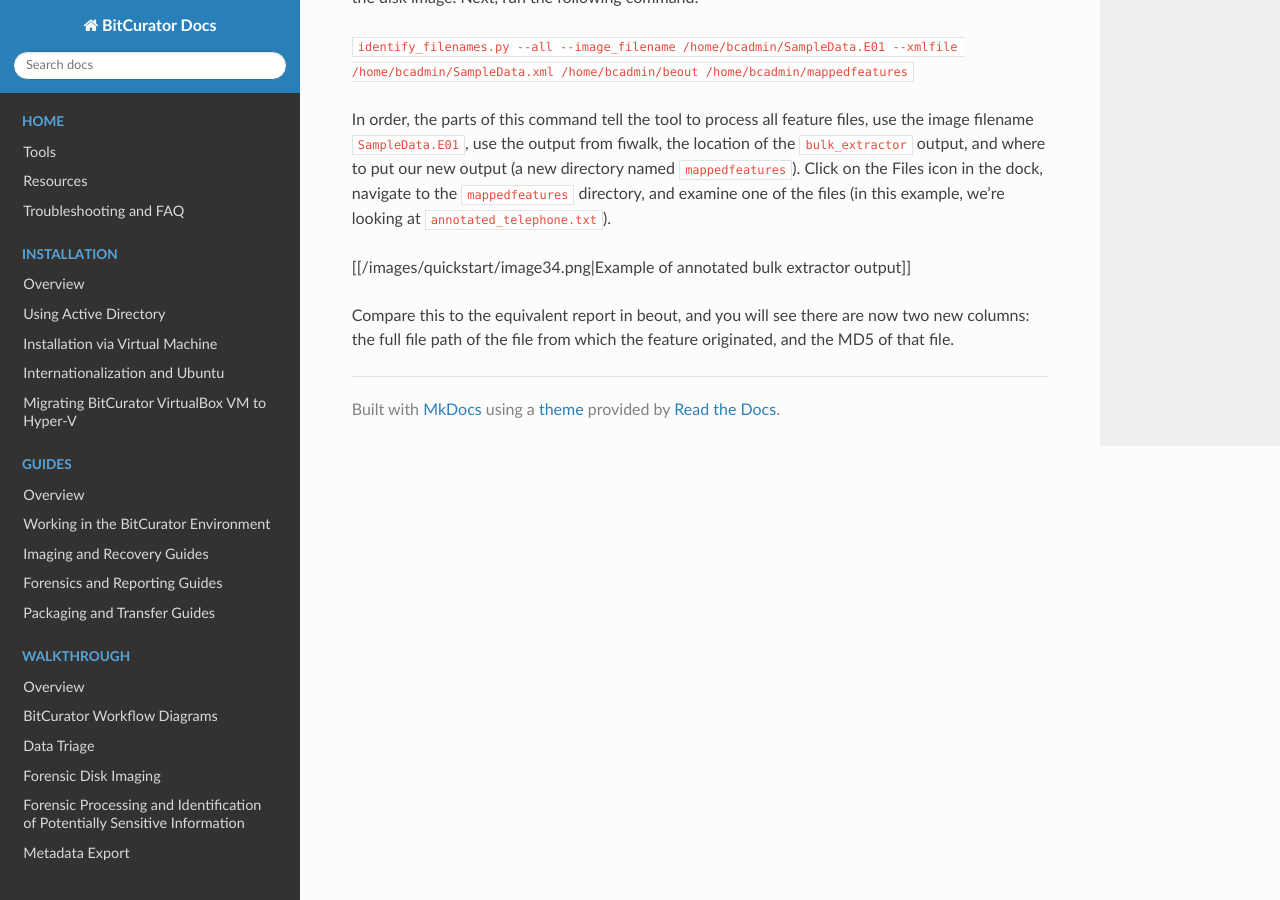
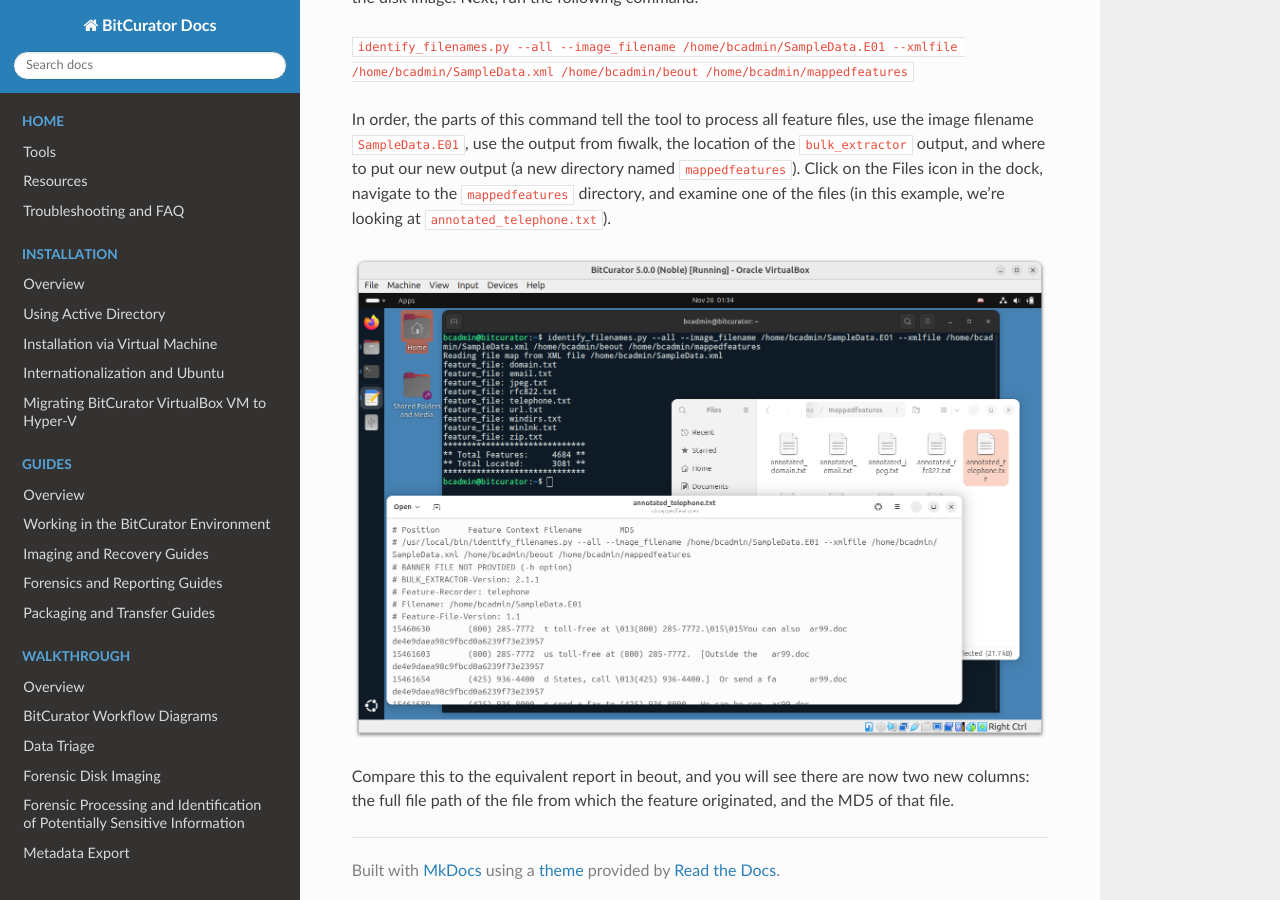
Before and after one commit to BitCurator/documentation, an MkDocs documentation site: the page built from docs/All Step-by-Step Guides/Forensics and Reporting Guides/Scanning Disk Images, Files, and Directories with bulk_extractor.md, in a window 1280 px wide and 900 px high, scrolled down 2806 px. Built offline with MkDocs 1.6.1, drawn with Linux system fonts in a browser that asks for light colours; nearby versions of some CDN libraries.

Commit message:
fix image link

```diff
--- a/docs/All Step-by-Step Guides/Forensics and Reporting Guides/Scanning Disk Images, Files, and Directories with bulk_extractor.md
+++ b/docs/All Step-by-Step Guides/Forensics and Reporting Guides/Scanning Disk Images, Files, and Directories with bulk_extractor.md
@@ -36,6 +36,6 @@
 In order, the parts of this command tell the tool to process all feature files, use the image filename `SampleData.E01`, use the output from fiwalk, the location of the `bulk_extractor` output, and where to put our new output (a new directory named `mappedfeatures`).
 Click on the Files icon in the dock, navigate to the `mappedfeatures` directory, and examine one of the files (in this example, we’re looking at `annotated_telephone.txt`).
 
-[[/images/quickstart/image34.png|Example of annotated bulk extractor output]]
+![image34.png](attachments/image34.png)
 
 Compare this to the equivalent report in beout, and you will see there are now two new columns: the full file path of the file from which the feature originated, and the MD5 of that file.
```
